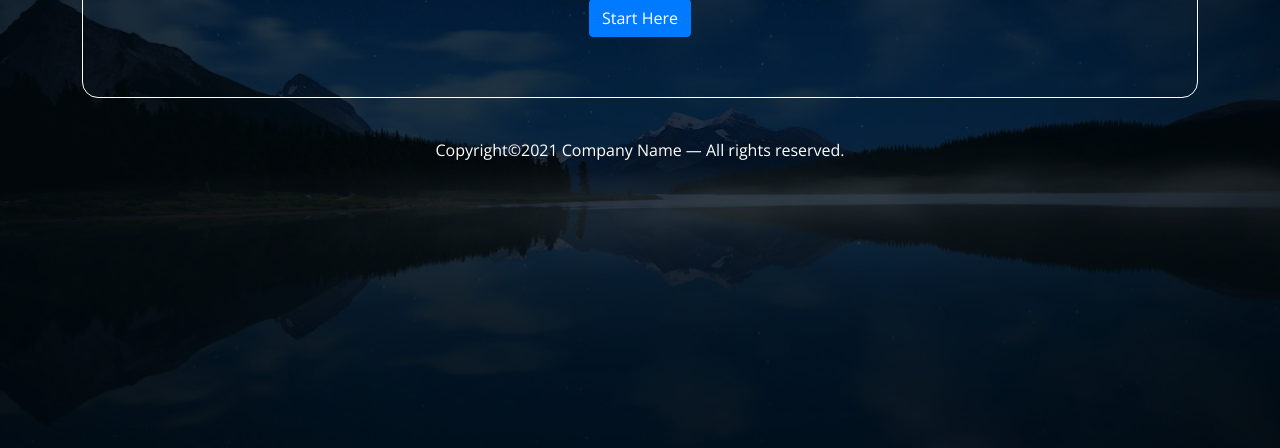
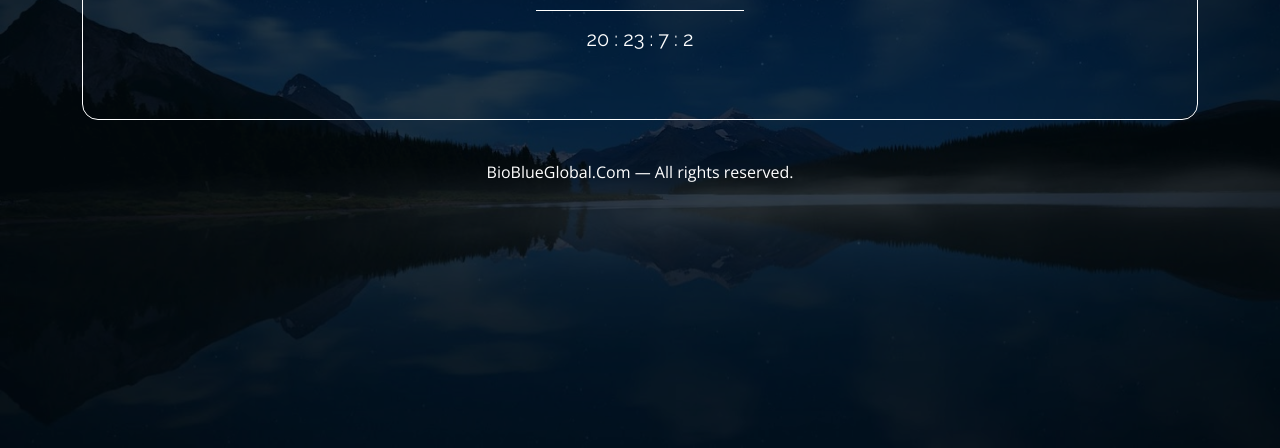
Before and after one commit to ratulmahmud-me/coming_soon_welcome_page_with_current_date, a plain HTML site: page index.html in a window 1280 px wide. Shown: the part 352-800 px from the top of the page. Drawn offline with nearby package versions, Linux system fonts and the light colour scheme.

Commit message:
Added countdown for inauguration event.

```diff
--- a/assets/css/style.css
+++ b/assets/css/style.css
@@ -80,6 +80,10 @@ h1, h2, h3, h4, h5, h6 {
 
 #main {
   position: relative;
+}
+
+.font-weight-bold {
+  font-weight: bold;
 }
 
 /*--------------------------------------------------------------
--- a/index.html
+++ b/index.html
@@ -38,10 +38,13 @@
         <div class="box d-flex flex-column align-items-center">
           <h1>Welcome!</h1>
           <h2 id="date"></h2>
-          <h3 style="font-size:42px; margin-bottom: 25px; text-align: center;">Your Business, Our Solution</h3>
-          <a href="#" class="btn btn-primary">Start Here</a>
+          <h3 style="font-size:52px; text-align: center; font-weight: bold;">We Are Coming Soon!</h3>
+          <hr style="opacity: 1; width: 13em; height: 1px;">
+          <h5 id="clock" class="text-center">Thanks for visiting us.</h5>
+          <!-- <a href="#" class="btn btn-primary mt-4">Start Here</a> -->
         </div>
-        <p style="text-align:center; margin-top:40px;">Copyright&copy;2021 Company Name — All rights reserved.</p>
+        <!-- <p style="text-align:center; margin-top:40px;">Copyright&copy;2021 Company Name — All rights reserved.</p> -->
+        <p style="text-align:center; margin-top:40px;">BioBlueGlobal.Com — All rights reserved.</p>
       </div>
 
     </header>
@@ -90,5 +93,36 @@
       const dayName = days[d.getDay()]
       document.getElementById("date").innerHTML = dayName+" | "+monthName+"<strong> "+ d.getDate()+", "+d.getFullYear()+"</strong>";
     </script>
+
+    <script>
+      // Set the date we're counting down to
+      var countDownDate = new Date("Aug 1, 2022 07:00:00").getTime();
+
+      // Update the count down every 1 second
+      var x = setInterval(function() {
+
+        // Get todays date and time
+        var now = new Date().getTime();
+
+        // Find the distance between now an the count down date
+        var distance = countDownDate - now;
+
+        // Time calculations for days, hours, minutes and seconds
+        var days = Math.floor(distance / (1000 * 60 * 60 * 24));
+        var hours = Math.floor((distance % (1000 * 60 * 60 * 24)) / (1000 * 60 * 60));
+        var minutes = Math.floor((distance % (1000 * 60 * 60)) / (1000 * 60));
+        var seconds = Math.floor((distance % (1000 * 60)) / 1000);
+
+        // Display the result in an element with id="demo"
+        document.getElementById("clock").innerHTML = days + " : " + hours + " : "
+        + minutes + " : " + seconds + " ";
+
+        // If the count down is finished, write some text
+        if (distance < 0) {
+          clearInterval(x);
+          document.getElementById("clock").innerHTML = "Thanks for visiting us.";
+        }
+      }, 1000);
+    </script>
   </body>
 </html>
```
